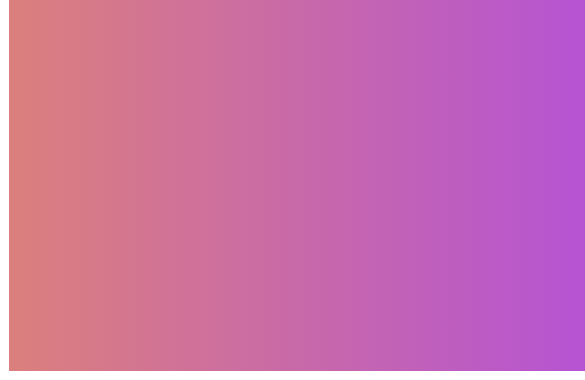
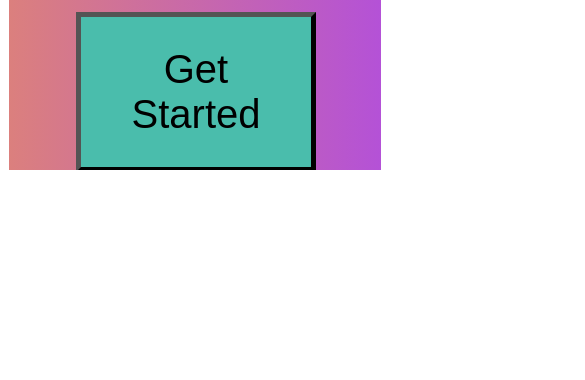
Before and after one commit to whbusiness/whbusiness.github.io, a plain HTML site: page home.html in a window 390 px wide. Shown: the part 690-1070 px from the top of the page, 585 px wide, since content can reach past the window. After the commit the page ends 869 px from the top, so only its background shows below. Drawn offline with Linux system fonts and the light colour scheme.

Commit message:
Add files via upload

```diff
--- a/home.html
+++ b/home.html
@@ -1,10 +1,13 @@
 <!DOCTYPE html>
 <html>
 <head>
+<meta name="viewport" content="width=device-width, initial-scale=1.0">
 <style>
-
+*{
+box-sizing: border-box;
+}
 body {font-family: 'Tahoma', 'sans-serif';
-font-size: 24px;font-weight: bold;text-align:center;}
+font-size: 3.5vw;font-weight: bold;text-align:center;}
 
 .redColouredText{ text-align: justify; text-align: center; color: red;
 }
@@ -128,14 +131,56 @@ div.animatedBorder {
   animation-fill-mode: forwards;
   border: 1px solid white;
   padding: 300px;
-  height: 45vh;
-
+  height: 100%;
+  width:100%
   text-align: justify;
   text-align: center;
   color:white;
+  overflow: hidden;
+
+}
+
+div.title{
+margin-top:200px;
+}
+
+@media only screen and (max-width:800px) {
+  /* For tablets: */
+  body {
+diplay:block;
+    font-size:15vw;
+text-align:left;
+  }
+div.animatedBorder{
+padding:0px;
+text-align: center;
+overflow:auto;
+height: 92.5vh;
+}
+div.title{
+margin-top:350px;
+}
+}
+@media only screen and (max-width:500px) {
+  /* For mobile phones: */
+    body {
+diplay:block;
+    font-size:15vw;
+text-align:left;
+  }
+div.animatedBorder{
+padding:0px;
+text-align: center;
+overflow:auto;
+}
+
+div.title{
+margin-top:400px;
+}
+}
 
 
-}
+
 
 @keyframes gradient {
     0% {
@@ -164,12 +209,14 @@ div.animatedBorder {
 
 <div class="openSpace"> </div>
 
-<div style="font-size:4vw" class="animatedBorder"> <span class="animatedReverse">Will's Portfolio</span>
+<div class="animatedBorder"><div class = "title"> <span class="animatedReverse">Will's Portfolio</span></div>
 <div class="openSpace"> </div>
 
 <button class="btn" input type="btn" onclick = "changepage()" style = "height:160px;width:240px;font-size:30pt;">
 <span>Get Started </span></button>
-
+<div class = "openSpace"></div>
+<div class = "openSpace"></div>
+<div style = "margin:10px;padding:25px"></div>
 </div>
 
 
```
